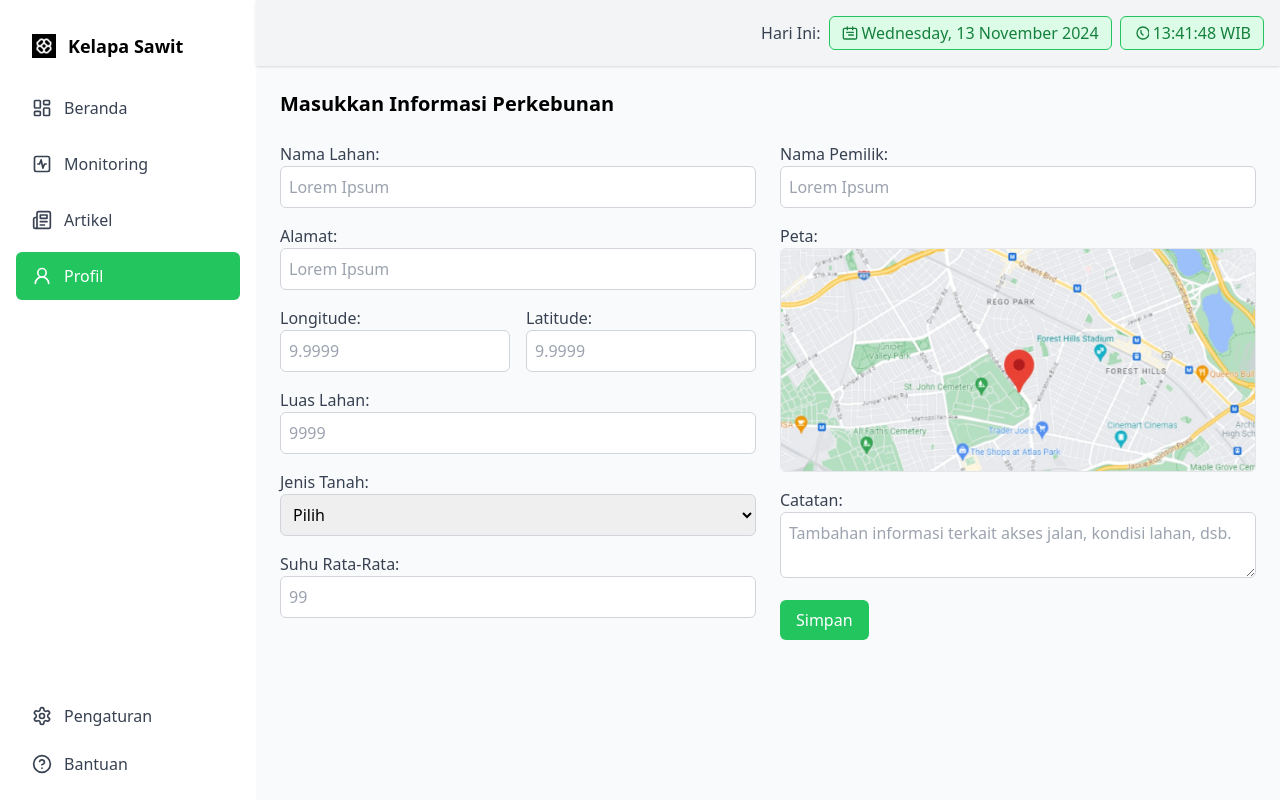
After one commit to DikaPutra07/sawitin_v2, a Laravel app: page /profile in a window 1280 px wide. The commit adds this page. Run offline with Laravel 10, Linux system fonts and the light colour scheme; some libraries are stand-ins or nearby versions.

Commit message:
feat:profile

```diff
--- a/resources/views/layouts/sidebar.blade.php
+++ b/resources/views/layouts/sidebar.blade.php
@@ -4,35 +4,63 @@
     <!-- Navigation Links -->
     <nav class="flex flex-col space-y-2 p-4">
         <div class="p-4 flex items-center space-x-3">
-            <img src="LogoSawit.png" alt="Logo" class="w-6 h-6">
+            <img src="{{ asset('uploads/logo.jpg') }}" alt="Logo" class="w-6 h-6">
             <span class="text-lg font-semibold">Kelapa Sawit</span>
         </div>
-        <a href="#" class="flex items-center px-4 py-3 bg-green-500 text-white rounded-md">
-            <svg xmlns="http://www.w3.org/2000/svg" class="w-5 h-5 mr-3" viewBox="0 0 24 24" fill="none" stroke="currentColor" stroke-width="2" stroke-linecap="round" stroke-linejoin="round" class="lucide lucide-layout-dashboard"><rect width="7" height="9" x="3" y="3" rx="1"/><rect width="7" height="5" x="14" y="3" rx="1"/><rect width="7" height="9" x="14" y="12" rx="1"/><rect width="7" height="5" x="3" y="16" rx="1"/></svg>
+
+        <a href="/" class="flex items-center px-4 py-3 rounded-md {{ Request::is('/') ? 'bg-green-500 text-white' : 'text-gray-700 hover:bg-gray-100' }}">
+            <svg xmlns="http://www.w3.org/2000/svg" class="w-5 h-5 mr-3" viewBox="0 0 24 24" fill="none" stroke="currentColor" stroke-width="2" stroke-linecap="round" stroke-linejoin="round">
+                <rect width="7" height="9" x="3" y="3" rx="1" />
+                <rect width="7" height="5" x="14" y="3" rx="1" />
+                <rect width="7" height="9" x="14" y="12" rx="1" />
+                <rect width="7" height="5" x="3" y="16" rx="1" />
+            </svg>
             <span>Beranda</span>
         </a>
-        <a href="#" class="flex items-center px-4 py-3 text-gray-700 hover:bg-gray-100 rounded-md">
-            <svg xmlns="http://www.w3.org/2000/svg" class="w-5 h-5 mr-3" viewBox="0 0 24 24" fill="none" stroke="currentColor" stroke-width="2" stroke-linecap="round" stroke-linejoin="round" class="lucide lucide-square-activity"><rect width="18" height="18" x="3" y="3" rx="2"/><path d="M17 12h-2l-2 5-2-10-2 5H7"/></svg>
+
+        <a href="/monitoring" class="flex items-center px-4 py-3 rounded-md {{ Request::is('monitoring') ? 'bg-green-500 text-white' : 'text-gray-700 hover:bg-gray-100' }}">
+            <svg xmlns="http://www.w3.org/2000/svg" class="w-5 h-5 mr-3" viewBox="0 0 24 24" fill="none" stroke="currentColor" stroke-width="2" stroke-linecap="round" stroke-linejoin="round">
+                <rect width="18" height="18" x="3" y="3" rx="2" />
+                <path d="M17 12h-2l-2 5-2-10-2 5H7" />
+            </svg>
             <span>Monitoring</span>
         </a>
-        <a href="#" class="flex items-center px-4 py-3 text-gray-700 hover:bg-gray-100 rounded-md">
-            <svg xmlns="http://www.w3.org/2000/svg" class="w-5 h-5 mr-3" viewBox="0 0 24 24" fill="none" stroke="currentColor" stroke-width="2" stroke-linecap="round" stroke-linejoin="round" class="lucide lucide-newspaper"><path d="M4 22h16a2 2 0 0 0 2-2V4a2 2 0 0 0-2-2H8a2 2 0 0 0-2 2v16a2 2 0 0 1-2 2Zm0 0a2 2 0 0 1-2-2v-9c0-1.1.9-2 2-2h2"/><path d="M18 14h-8"/><path d="M15 18h-5"/><path d="M10 6h8v4h-8V6Z"/></svg>
+
+        <a href="/article" class="flex items-center px-4 py-3 rounded-md {{ Request::is('article') ? 'bg-green-500 text-white' : 'text-gray-700 hover:bg-gray-100' }}">
+            <svg xmlns="http://www.w3.org/2000/svg" class="w-5 h-5 mr-3" viewBox="0 0 24 24" fill="none" stroke="currentColor" stroke-width="2" stroke-linecap="round" stroke-linejoin="round">
+                <path d="M4 22h16a2 2 0 0 0 2-2V4a2 2 0 0 0-2-2H8a2 2 0 0 0-2 2v16a2 2 0 0 1-2 2Zm0 0a2 2 0 0 1-2-2v-9c0-1.1.9-2 2-2h2" />
+                <path d="M18 14h-8" />
+                <path d="M15 18h-5" />
+                <path d="M10 6h8v4h-8V6Z" />
+            </svg>
             <span>Artikel</span>
         </a>
-        <a href="#" class="flex items-center px-4 py-3 text-gray-700 hover:bg-gray-100 rounded-md">
-            <svg xmlns="http://www.w3.org/2000/svg" class="w-5 h-5 mr-3" viewBox="0 0 24 24" fill="none" stroke="currentColor" stroke-width="2" stroke-linecap="round" stroke-linejoin="round" class="lucide lucide-user-round"><circle cx="12" cy="8" r="5"/><path d="M20 21a8 8 0 0 0-16 0"/></svg>
+
+        <a href="/profile" class="flex items-center px-4 py-3 rounded-md {{ Request::is('profile') ? 'bg-green-500 text-white' : 'text-gray-700 hover:bg-gray-100' }}">
+            <svg xmlns="http://www.w3.org/2000/svg" class="w-5 h-5 mr-3" viewBox="0 0 24 24" fill="none" stroke="currentColor" stroke-width="2" stroke-linecap="round" stroke-linejoin="round">
+                <circle cx="12" cy="8" r="5" />
+                <path d="M20 21a8 8 0 0 0-16 0" />
+            </svg>
             <span>Profil</span>
         </a>
     </nav>
 
+
     <!-- Bottom Settings and Help -->
     <div class="flex flex-col space-y-2 p-4">
         <a href="#" class="flex items-center text-gray-700 hover:bg-gray-100 rounded-md px-4 py-2">
-            <svg xmlns="http://www.w3.org/2000/svg" class="w-5 h-5 mr-3" viewBox="0 0 24 24" fill="none" stroke="currentColor" stroke-width="2" stroke-linecap="round" stroke-linejoin="round" class="lucide lucide-settings"><path d="M12.22 2h-.44a2 2 0 0 0-2 2v.18a2 2 0 0 1-1 1.73l-.43.25a2 2 0 0 1-2 0l-.15-.08a2 2 0 0 0-2.73.73l-.22.38a2 2 0 0 0 .73 2.73l.15.1a2 2 0 0 1 1 1.72v.51a2 2 0 0 1-1 1.74l-.15.09a2 2 0 0 0-.73 2.73l.22.38a2 2 0 0 0 2.73.73l.15-.08a2 2 0 0 1 2 0l.43.25a2 2 0 0 1 1 1.73V20a2 2 0 0 0 2 2h.44a2 2 0 0 0 2-2v-.18a2 2 0 0 1 1-1.73l.43-.25a2 2 0 0 1 2 0l.15.08a2 2 0 0 0 2.73-.73l.22-.39a2 2 0 0 0-.73-2.73l-.15-.08a2 2 0 0 1-1-1.74v-.5a2 2 0 0 1 1-1.74l.15-.09a2 2 0 0 0 .73-2.73l-.22-.38a2 2 0 0 0-2.73-.73l-.15.08a2 2 0 0 1-2 0l-.43-.25a2 2 0 0 1-1-1.73V4a2 2 0 0 0-2-2z"/><circle cx="12" cy="12" r="3"/></svg>
+            <svg xmlns="http://www.w3.org/2000/svg" class="w-5 h-5 mr-3" viewBox="0 0 24 24" fill="none" stroke="currentColor" stroke-width="2" stroke-linecap="round" stroke-linejoin="round" class="lucide lucide-settings">
+                <path d="M12.22 2h-.44a2 2 0 0 0-2 2v.18a2 2 0 0 1-1 1.73l-.43.25a2 2 0 0 1-2 0l-.15-.08a2 2 0 0 0-2.73.73l-.22.38a2 2 0 0 0 .73 2.73l.15.1a2 2 0 0 1 1 1.72v.51a2 2 0 0 1-1 1.74l-.15.09a2 2 0 0 0-.73 2.73l.22.38a2 2 0 0 0 2.73.73l.15-.08a2 2 0 0 1 2 0l.43.25a2 2 0 0 1 1 1.73V20a2 2 0 0 0 2 2h.44a2 2 0 0 0 2-2v-.18a2 2 0 0 1 1-1.73l.43-.25a2 2 0 0 1 2 0l.15.08a2 2 0 0 0 2.73-.73l.22-.39a2 2 0 0 0-.73-2.73l-.15-.08a2 2 0 0 1-1-1.74v-.5a2 2 0 0 1 1-1.74l.15-.09a2 2 0 0 0 .73-2.73l-.22-.38a2 2 0 0 0-2.73-.73l-.15.08a2 2 0 0 1-2 0l-.43-.25a2 2 0 0 1-1-1.73V4a2 2 0 0 0-2-2z" />
+                <circle cx="12" cy="12" r="3" />
+            </svg>
             <span>Pengaturan</span>
         </a>
         <a href="#" class="flex items-center text-gray-700 hover:bg-gray-100 rounded-md px-4 py-2">
-            <svg xmlns="http://www.w3.org/2000/svg" class="w-5 h-5 mr-3" viewBox="0 0 24 24" fill="none" stroke="currentColor" stroke-width="2" stroke-linecap="round" stroke-linejoin="round" class="lucide lucide-circle-help"><circle cx="12" cy="12" r="10"/><path d="M9.09 9a3 3 0 0 1 5.83 1c0 2-3 3-3 3"/><path d="M12 17h.01"/></svg>
+            <svg xmlns="http://www.w3.org/2000/svg" class="w-5 h-5 mr-3" viewBox="0 0 24 24" fill="none" stroke="currentColor" stroke-width="2" stroke-linecap="round" stroke-linejoin="round" class="lucide lucide-circle-help">
+                <circle cx="12" cy="12" r="10" />
+                <path d="M9.09 9a3 3 0 0 1 5.83 1c0 2-3 3-3 3" />
+                <path d="M12 17h.01" />
+            </svg>
             <span>Bantuan</span>
         </a>
     </div>
--- /dev/null
+++ b/resources/views/profile.blade.php
@@ -0,0 +1,79 @@
+{{-- resources/views/monitoring.blade.php --}}
+@extends('layouts.layout')
+
+@section('content')
+<main class="flex-1 p-6">
+
+    <!-- Header -->
+    <div class="flex items-center justify-between mb-6">
+        <h2 class="text-xl font-semibold">Masukkan Informasi Perkebunan</h2>
+
+    </div>
+    <!-- Form -->
+    <div class="grid grid-cols-1 lg:grid-cols-2 gap-6">
+        <!-- Left Column -->
+        <div class="space-y-4">
+            <div>
+                <label class="block text-gray-700">Nama Lahan:</label>
+                <input type="text" placeholder="Lorem Ipsum" class="w-full p-2 border border-gray-300 rounded-md">
+            </div>
+
+            <div>
+                <label class="block text-gray-700">Alamat:</label>
+                <input type="text" placeholder="Lorem Ipsum" class="w-full p-2 border border-gray-300 rounded-md">
+            </div>
+
+            <div class="grid grid-cols-2 gap-4">
+                <div>
+                    <label class="block text-gray-700">Longitude:</label>
+                    <input type="text" placeholder="9.9999" class="w-full p-2 border border-gray-300 rounded-md">
+                </div>
+                <div>
+                    <label class="block text-gray-700">Latitude:</label>
+                    <input type="text" placeholder="9.9999" class="w-full p-2 border border-gray-300 rounded-md">
+                </div>
+            </div>
+
+            <div>
+                <label class="block text-gray-700">Luas Lahan:</label>
+                <input type="text" placeholder="9999" class="w-full p-2 border border-gray-300 rounded-md">
+            </div>
+
+            <div>
+                <label class="block text-gray-700">Jenis Tanah:</label>
+                <select class="w-full p-2 border border-gray-300 rounded-md">
+                    <option>Pilih</option>
+                    <option>Gambut</option>
+                    <option>Pasir</option>
+                    <option>Tanah Liat</option>
+                </select>
+            </div>
+
+            <div>
+                <label class="block text-gray-700">Suhu Rata-Rata:</label>
+                <input type="text" placeholder="99" class="w-full p-2 border border-gray-300 rounded-md">
+            </div>
+        </div>
+
+        <!-- Right Column -->
+        <div class="space-y-4">
+            <div>
+                <label class="block text-gray-700">Nama Pemilik:</label>
+                <input type="text" placeholder="Lorem Ipsum" class="w-full p-2 border border-gray-300 rounded-md">
+            </div>
+
+            <div>
+                <label class="block text-gray-700">Peta:</label>
+                <img src="{{ asset('uploads/Peta.jpg') }}" alt="Map" class="w-full h-56 object-cover rounded-md border">
+            </div>
+
+            <div>
+                <label class="block text-gray-700">Catatan:</label>
+                <textarea placeholder="Tambahan informasi terkait akses jalan, kondisi lahan, dsb." class="w-full p-2 border border-gray-300 rounded-md"></textarea>
+            </div>
+
+            <button class="bg-green-500 text-white px-4 py-2 rounded-md hover:bg-green-600">Simpan</button>
+        </div>
+    </div>
+</main>
+@endsection
--- a/routes/web.php
+++ b/routes/web.php
@@ -20,3 +20,10 @@ Route::get('/', function () {
 Route::get('/monitoring', function () {
     return view('monitoring');
 });
+
+Route::get('/article', function () {
+    return view('article');
+});
+Route::get('/profile', function () {
+    return view('profile');
+});
```
Also changed, not shown: resources/views/article.blade.php (added, +72 -0 lines), public/uploads/Peta.jpg (added), public/uploads/logo.jpg (added).
